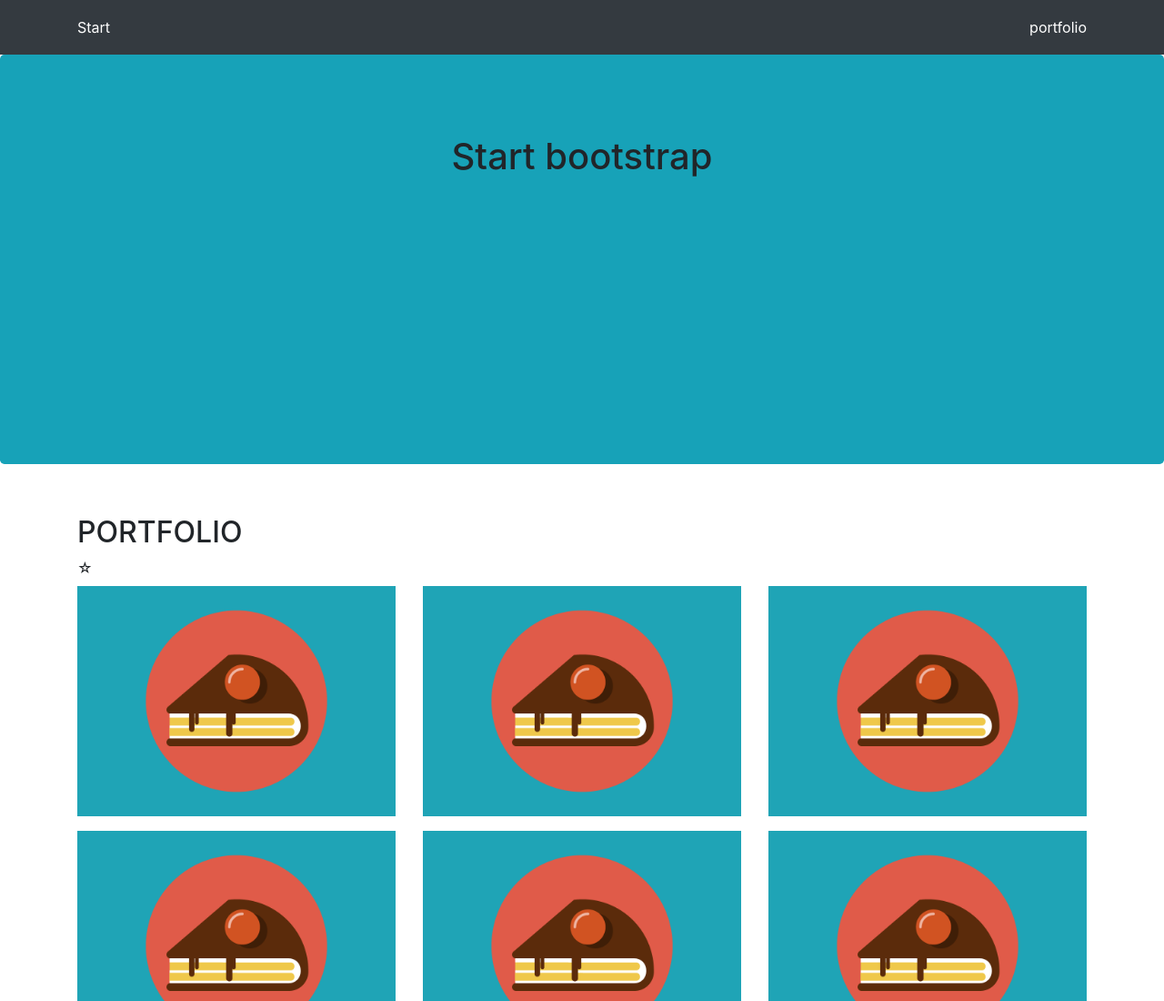
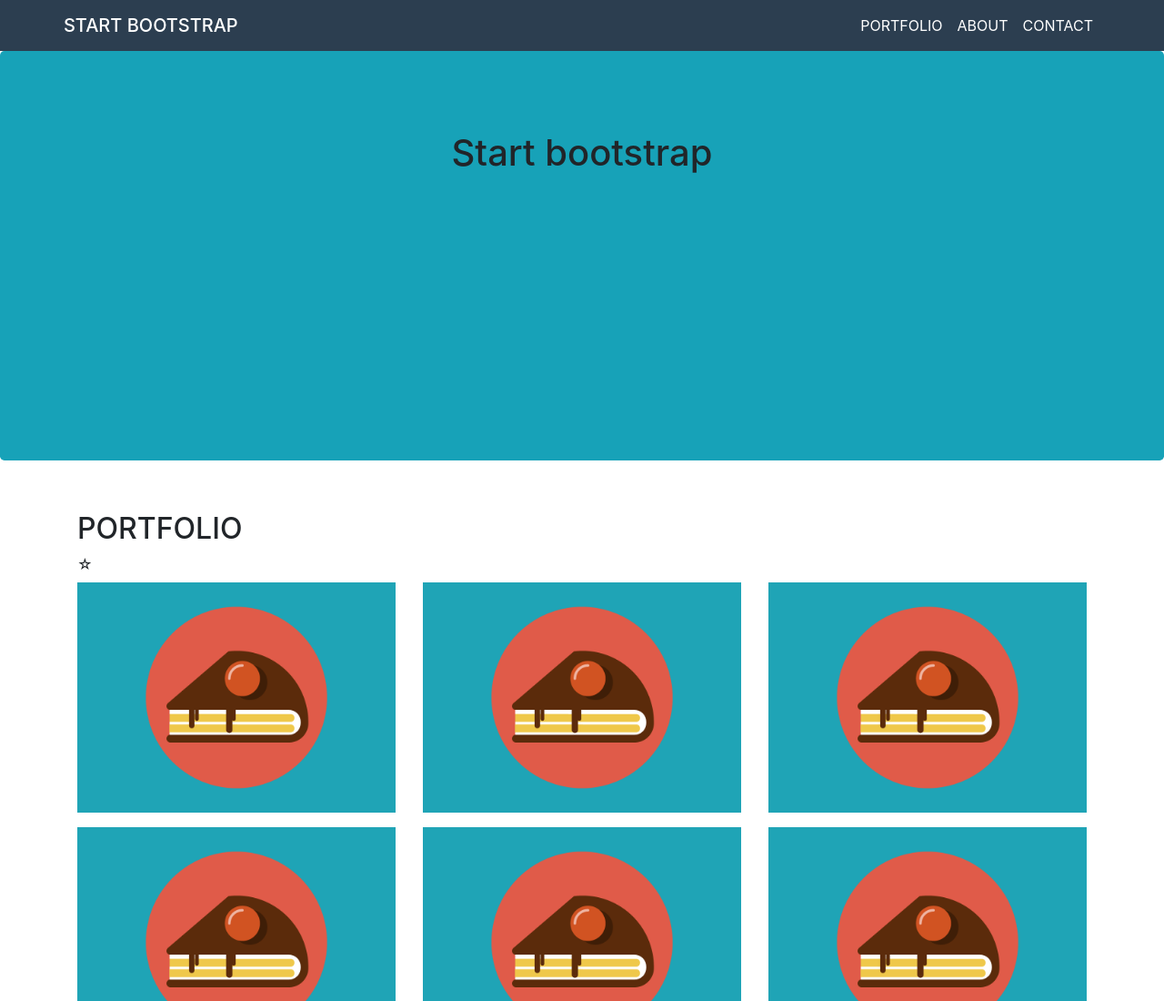
Before and after one commit to AndreaDex/html-css-bootstrap-freelancer, a plain HTML site: page index.html in a window 1280 px wide. Shown: the top 1100 px of the page at 91% size. Drawn offline with nearby package versions, Linux system fonts and the light colour scheme.

Commit message:
complete header

```diff
--- a/assets/style.css
+++ b/assets/style.css
@@ -1,5 +1,23 @@
+/* utility class */
+.bgc_dblue{
+    background-color: rgba(44, 62, 80, 1);
+}
+.bgc_aqua{
+    background-color: rgba(26, 188, 156, 1);
+}
+.bgc_lblue{
+    background-color: rgba(58, 84, 109, 1);
+}
+.txc_dblue{
+    color: rgba(44, 62, 80, 1);
+}
+
+/* header style */
 .p_navbar{
-    height: 60px;
+    text-transform: uppercase;
+    color: white;
+}
+.nav-item>a{
     color: white;
 }
 
--- a/index.html
+++ b/index.html
@@ -15,10 +15,20 @@
   <body>
     <!-- site header -->
     <header>
-           <nav class="navbar p_navbar bg-dark">
+           <nav class="navbar navbar-expand p_navbar bgc_dblue">
                <div class="container justify-content-between">
-                   <div>Start</div>
-                   <div>portfolio</div>
+                    <span class="navbar-brand mb-0 h1">start bootstrap</span>
+                    <ul class="navbar-nav">
+                        <li class="nav-item ">
+                          <a class="nav-link" href="#">portfolio</a>
+                        </li>
+                        <li class="nav-item">
+                          <a class="nav-link" href="#">about</a>
+                        </li>
+                        <li class="nav-item">
+                          <a class="nav-link" href="#">contact</a>
+                        </li>
+                    </ul>
                </div>
            </nav>
 
```
